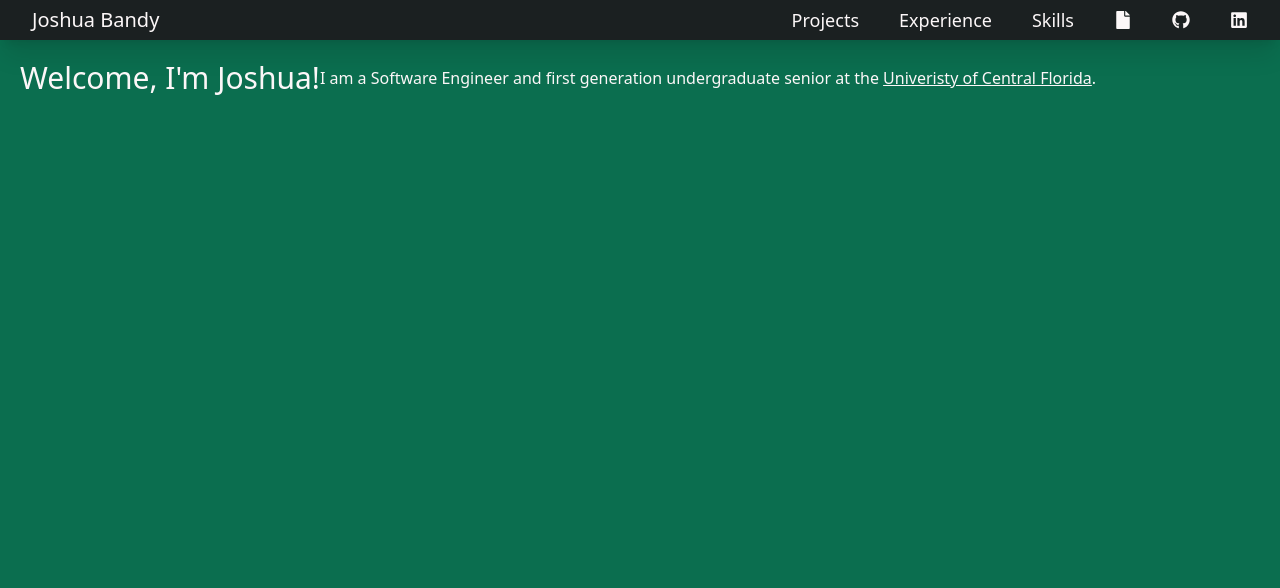
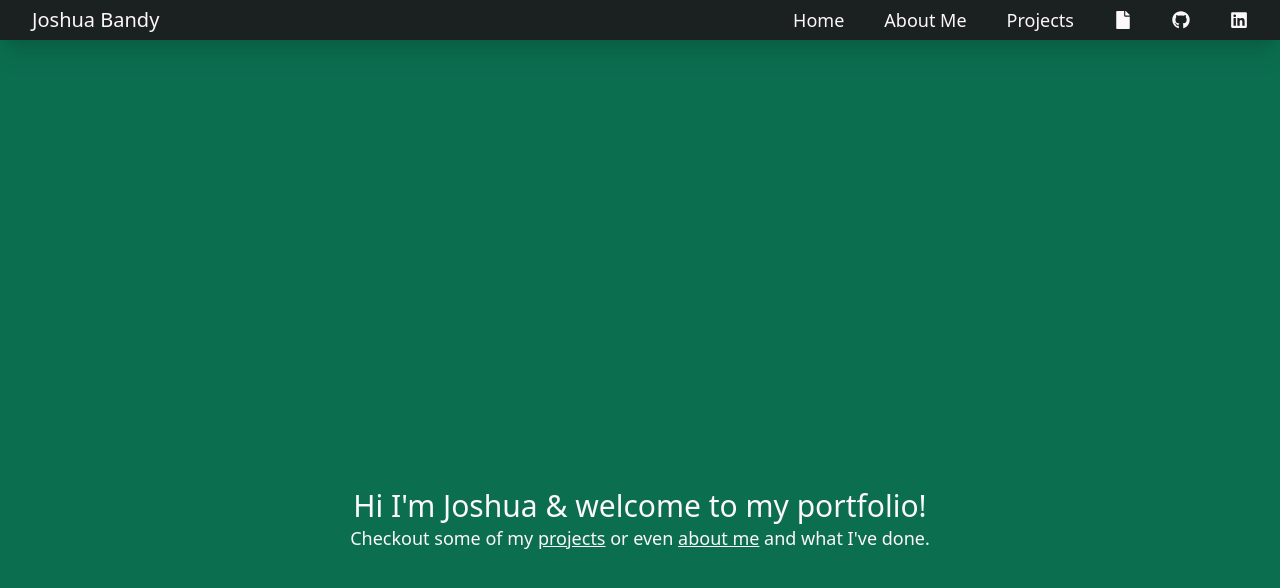
Before and after one commit to Lobbbey/portfolio, a Next.js app: page / in a window 1280 px wide. Shown: the top 588 px of the page. Built offline with nearby package versions, Linux system fonts and the light colour scheme.

Commit message:
changed the navbar and landing page

```diff
--- a/app/page.tsx
+++ b/app/page.tsx
@@ -2,21 +2,23 @@ import Link from "next/link";
 
 export default function Home() {
   return (
-    <section className="flex items-center mt-5 mx-5">
+    <section className="flex flex-col justify-center items-center min-h-screen text-center">
+
+      {/*Graphic Section*/}
 
       {/*Page Title*/}
-      <div className="text-3xl ">
-        <h1 className="">Welcome, I&apos;m Joshua!</h1>
+      <div className="text-3xl pt-40">
+        <h1 className="">Hi I&apos;m Joshua & welcome to my portfolio!</h1>
       </div>
 
-      {/*About me Paragraph*/}
-      <div className="">
-        <p className="">
-          I am a Software Engineer and first generation undergraduate
-          senior at the{" "}<Link href={"https://ucf.edu/"} target="_blank" className="underline">Univeristy of Central Florida</Link>.<br/>
-
+      {/**/}
+      <div>
+        <p className="text-lg">
+          Checkout some of my {""}<Link href={"/projects"} className="underline hover:"> projects</Link>{""} or
+          even {""}<Link href={"/aboutme"} className="underline hover:">about me</Link>{""} and what I've done.
         </p>
       </div>
+
 
     </section>
   );
--- a/components/NavBar.tsx
+++ b/components/NavBar.tsx
@@ -14,10 +14,10 @@ export default function NavBar(){
                 </Link>
                 <div>
                     <ul className='hidden sm:flex items-center space-x-10'>
-                        {/*<Link href="/"><li className='hover:border-b text-lg'>Home</li></Link>*/}
+                        <Link href="/"><li className='hover:border-b text-lg'>Home</li></Link>
+                        <Link href="/aboutme"><li className='hover:border-b text-lg'>About Me</li></Link>
                         <Link href="/projects"><li className='hover:border-b text-lg'>Projects</li></Link>
-                        <Link href="/experience"><li className='hover:border-b text-lg'>Experience</li></Link>
-                        <Link href="/skills"><li className='hover:border-b text-lg'>Skills</li></Link>
+                        {/*<Link href="/skills"><li className='hover:border-b text-lg'>Skills</li></Link>*/}
                         <Link href="/resume.pdf" target='_blank' className='hover:border-b'>
                             <FaFile className='text-lg' title='Resume'/>
                         </Link>
```
Also changed, not shown: app/aboutme/page.tsx (renamed from app/experience/page.tsx).
